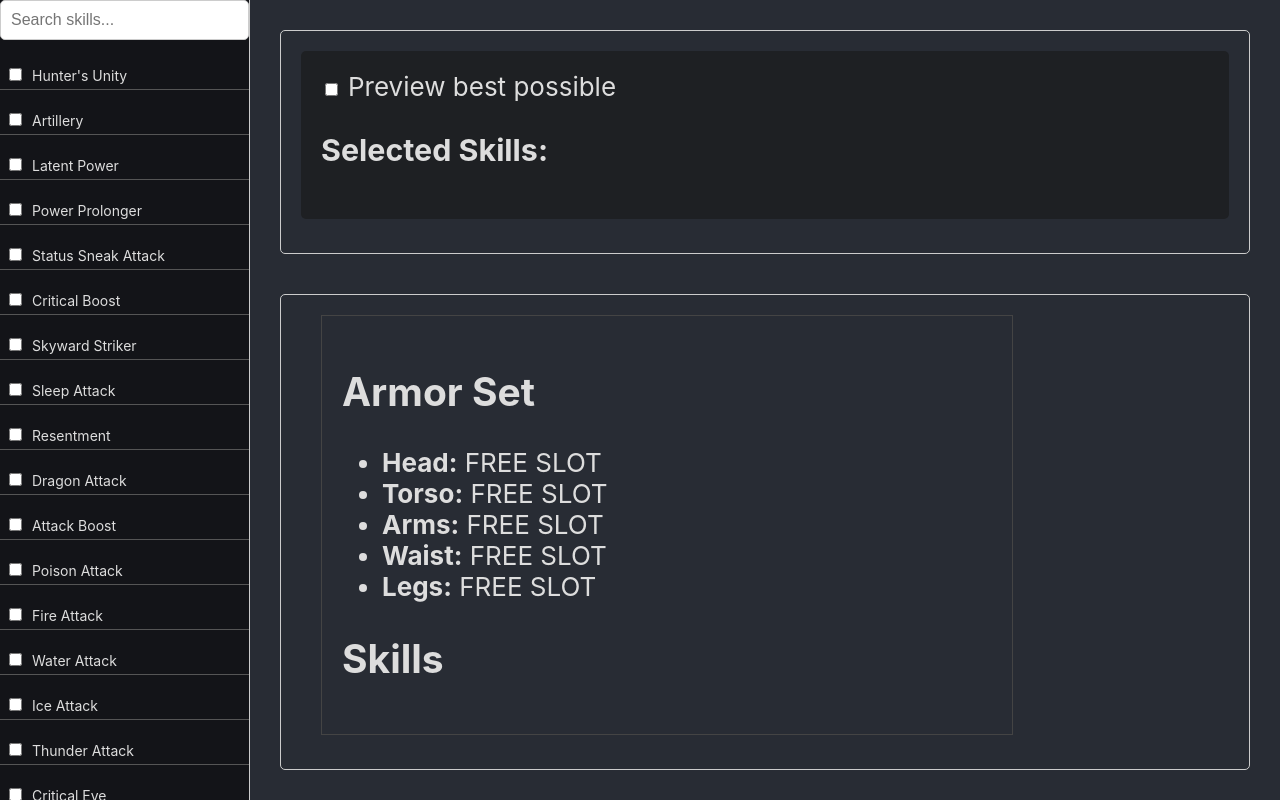
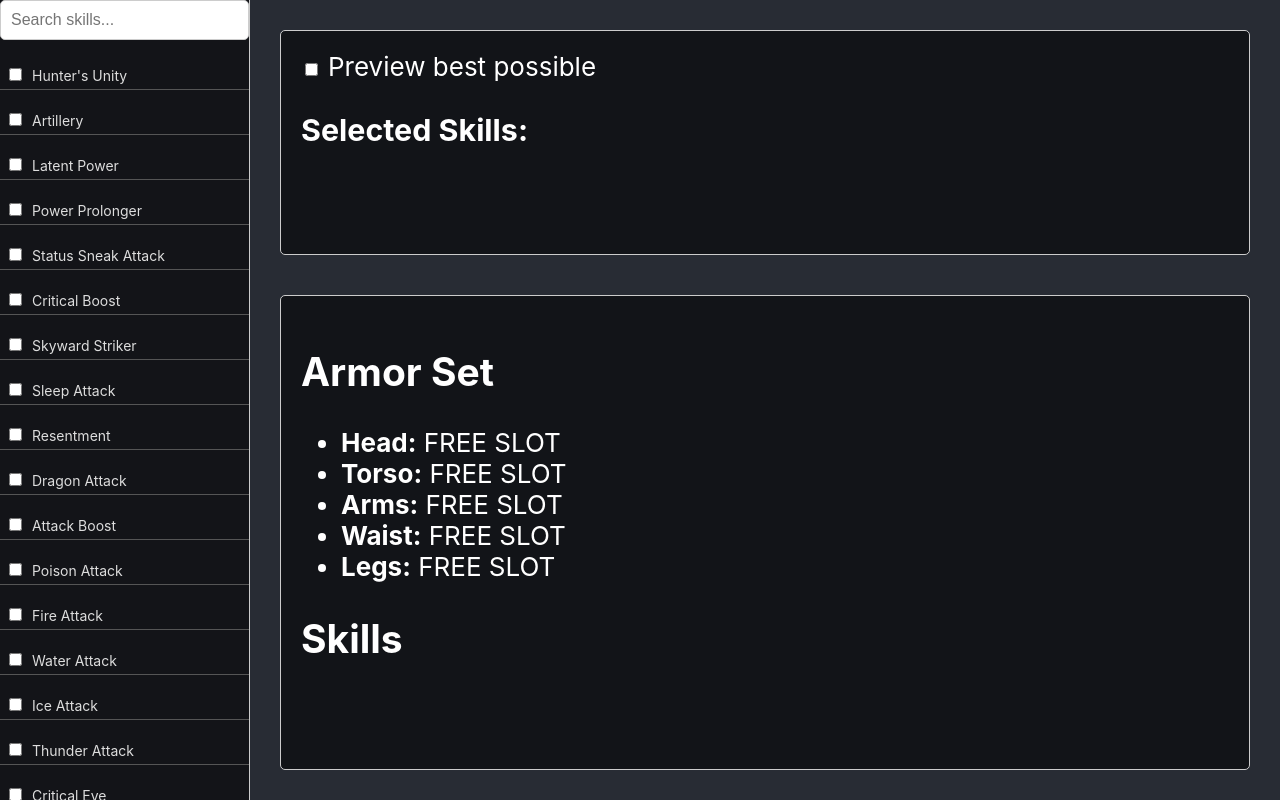
Before and after one commit to doctornaz/react-mhnow-equip-manager, a React (Create React App) app: page / in a window 1280 px wide. Built offline with nearby package versions, Linux system fonts and the light colour scheme.

Commit message:
organized panels

```diff
--- a/src/App.js
+++ b/src/App.js
@@ -35,12 +35,8 @@ function App() {
             <Sidebar skills={skills} onSkillSelect={handleSkillSelect} />
             <div className="content">
                 <div className="main-content">
-                    <Panel className="">
-                        <SelectedSkills selectedSkills={selectedSkills} armorData={armorData} />
-                    </Panel>
-                    <Panel className="">
-                        <SetBuilder armorData={armorData} selectedSkills={selectedSkills} skills={skills}/>
-                    </Panel>
+                    <SelectedSkills selectedSkills={selectedSkills} armorData={armorData} />
+                    <SetBuilder armorData={armorData} selectedSkills={selectedSkills} skills={skills}/>
                 </div>
             </div>
         </div>
--- a/src/components/Panel/Panel.css
+++ b/src/components/Panel/Panel.css
@@ -4,7 +4,7 @@
   border-radius: 5px;
   margin: 10px;
   box-sizing: border-box;
-  background-color: #282c34;
+  background-color: #121418;
 }
 
 /* Flex items for each panel */
--- a/src/components/SelectedSkills/SelectedSkills.css
+++ b/src/components/SelectedSkills/SelectedSkills.css
@@ -1,15 +1,4 @@
 .selected-skills-panel {
-    /* width: calc(100% - 300px); */
-    /* width: 30%;
-    max-width: 500px;
-    border: 1px solid #444;
-    padding: 20px;
-    background-color: #282c34;
-    color: #ddd;
-    margin-left: 20px;       */
-  }
-
-  .selected-skills-panel {
   padding: 20px;
   background-color: #1e2023;
   color: #ddd;
--- a/src/components/SelectedSkills/SelectedSkills.jsx
+++ b/src/components/SelectedSkills/SelectedSkills.jsx
@@ -1,5 +1,6 @@
 import React, { useState } from 'react';
 import './SelectedSkills.css';
+import Panel from '../Panel/Panel';
 
 const SelectedSkills = ({ selectedSkills, armorData }) => {
     const [previewBest, setPreviewBest] = useState(false);
@@ -76,7 +77,7 @@ const SelectedSkills = ({ selectedSkills, armorData }) => {
     const bestArmor = previewBest ? findBestArmor() : {};
 
     return (
-        <div className="selected-skills-panel">
+        <Panel>
             <div className="toolbar">
                 <label>
                     <input
@@ -109,7 +110,7 @@ const SelectedSkills = ({ selectedSkills, armorData }) => {
                     </ul>
                 </div>
             ))}
-        </div>
+        </Panel>
     );
 };
 
--- a/src/components/SetBuilder/SetBuilder.css
+++ b/src/components/SetBuilder/SetBuilder.css
@@ -1,11 +1,3 @@
-.set-builder-panel {
-  width: 70%;
-  border: 1px solid #444;
-  padding: 20px;
-  color: #ddd;
-  margin-left: 20px;
-}
-
 .skill-bar {
   width: 20px;
   height: 10px;
--- a/src/components/SetBuilder/SetBuilder.jsx
+++ b/src/components/SetBuilder/SetBuilder.jsx
@@ -1,5 +1,6 @@
 import React from 'react';
 import './SetBuilder.css';
+import Panel from '../Panel/Panel';
 
 const SetBuilder = ({ armorData, selectedSkills, skills }) => {
     const buildArmorSet = (armorData, selectedSkills) => {
@@ -87,7 +88,7 @@ const SetBuilder = ({ armorData, selectedSkills, skills }) => {
     const uniqueSkills = [...new Set(Object.keys(skillLevels).concat(selectedSkills.map(skill => skill.name)))];
 
     return (
-        <div className="set-builder-panel">
+        <Panel className="">
             <h2>Armor Set</h2>
             <ul>
                 {Object.keys(armorSet).map(slot => (
@@ -107,7 +108,7 @@ const SetBuilder = ({ armorData, selectedSkills, skills }) => {
                     </li>
                 ))}
             </ul>
-        </div>
+        </Panel>
     );
 };
 
```
